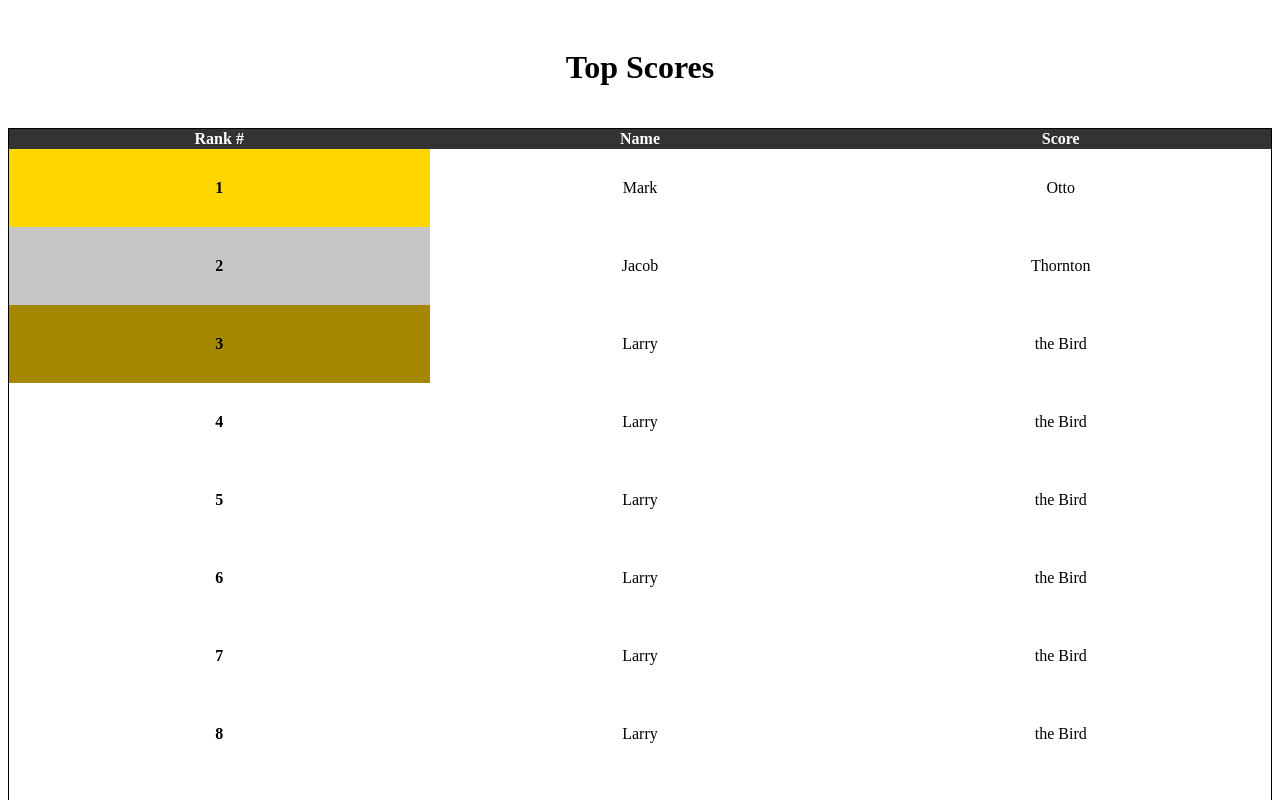
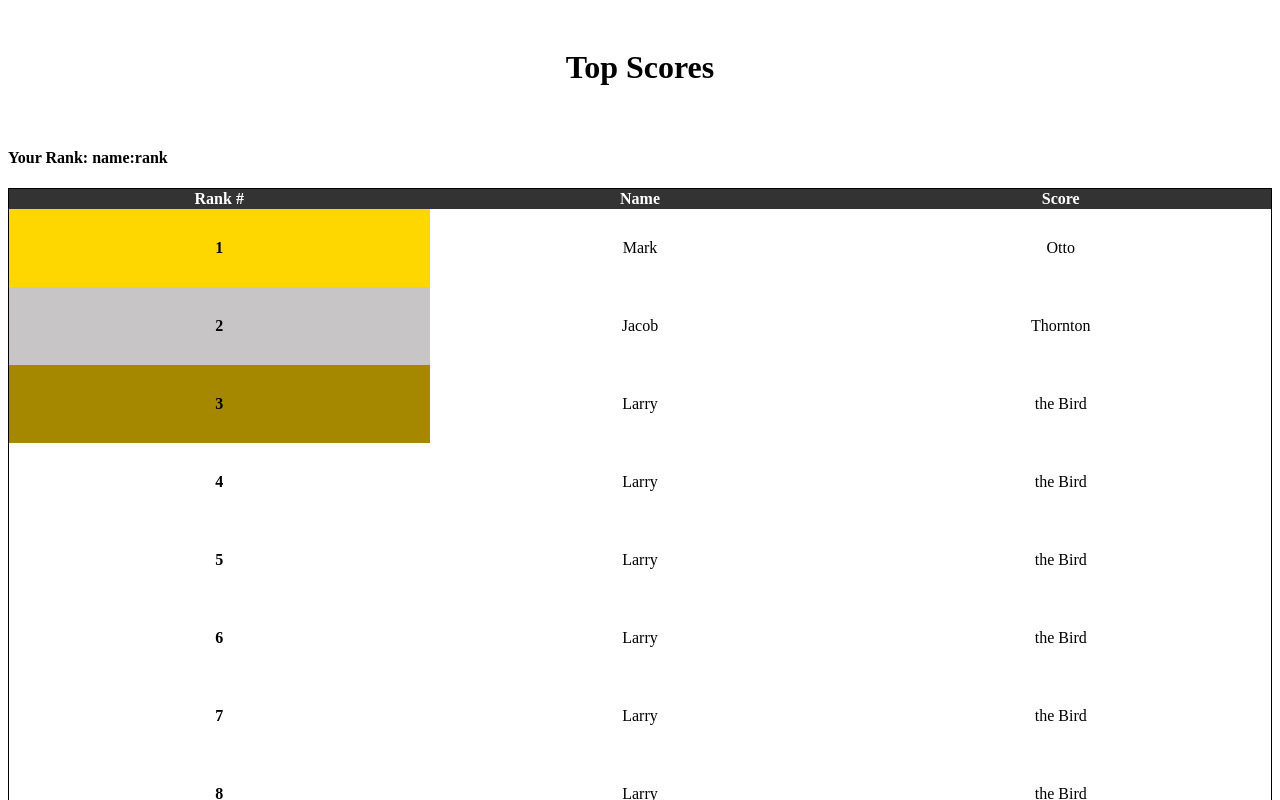
Before and after one commit to graykeng/Fall-Hack-Repo, an Angular app in the folder my-app/: page /score-board in a window 1280 px wide. Shown: the top 800 px of the page. Built offline with nearby package versions, Linux system fonts and the light colour scheme.

Commit message:
added personal ranking scoreboard

```diff
--- a/my-app/src/app/score-board/score-board.component.html
+++ b/my-app/src/app/score-board/score-board.component.html
@@ -7,6 +7,7 @@
 
 
 <div class="scoreboardcontainer">
+  <h4>Your Rank: name:rank</h4>
   <table class="table">
     <thead class="thead-dark">
       <tr>
```
